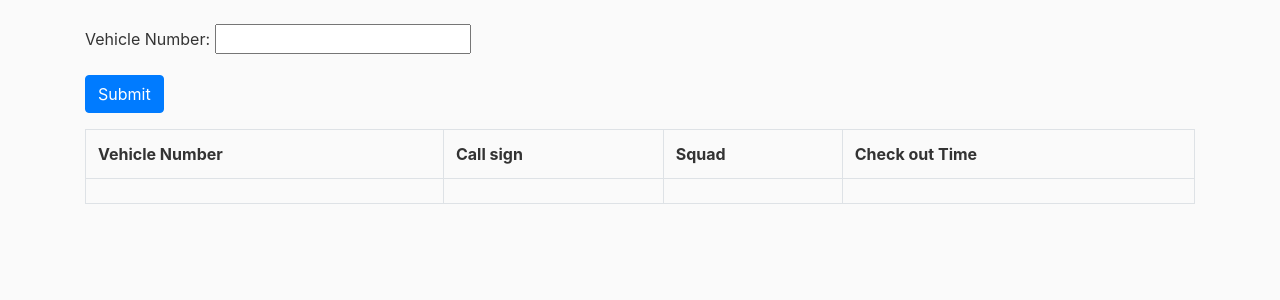
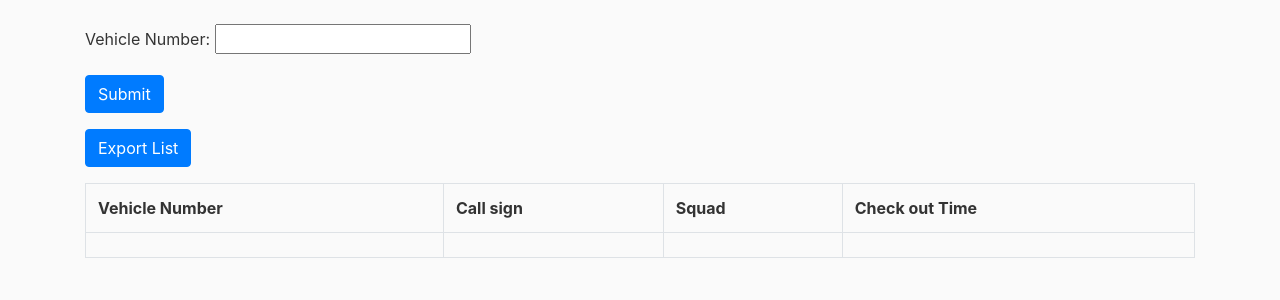
Before and after one commit to tdhillon-552/vTrakproj, a Django app: page /history in a window 1280 px wide. Shown: the part 56-356 px from the top of the page. Run offline with Django 3.2, Linux system fonts and the light colour scheme; lists and menus that the app fills with data are empty; some libraries are stand-ins or nearby versions.

Commit message:
history page working with export.

```diff
--- a/Vtrakproj/settings.py
+++ b/Vtrakproj/settings.py
@@ -49,6 +49,7 @@ MIDDLEWARE = [
     'django.contrib.auth.middleware.AuthenticationMiddleware',
     'django.contrib.messages.middleware.MessageMiddleware',
     'django.middleware.clickjacking.XFrameOptionsMiddleware',
+    'django.contrib.sessions.middleware.SessionMiddleware',
 ]
 
 ROOT_URLCONF = 'Vtrakproj.urls'
--- a/vTrak/templates/vTrak/history.html
+++ b/vTrak/templates/vTrak/history.html
@@ -1,6 +1,6 @@
 {% extends "vTrak/base.html" %}
 {% block content %}
-
+<p>
     <form id="role-form" method="GET" action="">
     <p>
         <label for="id_vehnum">Vehicle Number:</label>
@@ -11,6 +11,10 @@
     <button id=submitbutton type="submit" class="btn btn-primary">Submit</button>
     </div>
     </form>
+</p>
+    <p>
+        <a class="btn btn-primary" href="/report" role="button">Export List</a>
+    </p>
     <p>
         {% if results %}
             <table class="table table-bordered">
--- a/vTrak/urls.py
+++ b/vTrak/urls.py
@@ -1,4 +1,6 @@
 from django.urls import path
+
+from vTrak.views import exportcsv
 from . import views
 
 urlpatterns = [
@@ -6,5 +8,6 @@ urlpatterns = [
     path('about', views.about, name='vTrak-about'),
     path('log', views.log, name='vTrak-log'),
     path('history', views.history, name='vTrak-history'),
+    path('report', views.exportcsv, name='vTrak-exportcsv')
 
 ]
--- a/vTrak/views.py
+++ b/vTrak/views.py
@@ -80,6 +80,7 @@ def history(request):
 
         if searcher.is_valid():
             newsearch = searcher.cleaned_data['vehnum']
+            request.session['vehnumtoexport'] = newsearch
             print("Console Log: Vehicle " + newsearch + " is being searched.")
             results = Activitytable.objects.all().filter(vehnum=newsearch).order_by('-created_on')
     else:
@@ -91,3 +92,19 @@ def history(request):
         'searcher': searcher,
     }
     return render(request, 'vTrak/history.html', content)
+
+
+def exportcsv(request):
+
+    vehnumtoexport = request.session.get('vehnumtoexport')
+
+    response = HttpResponse(content_type='text/csv')
+    response['Content-Disposition'] = 'attachment; filename="export-' + vehnumtoexport + '.csv"'
+    writer = csv.writer(response)
+    writer.writerow(['Vehicle Number', 'Call Sign', 'Squad', 'Check out Time'])
+    export = Activitytable.objects.values_list('vehnum', 'callsign', 'squad', 'created_on').filter(vehnum=vehnumtoexport).order_by('-created_on')
+
+    for exports in export:
+        writer.writerow(exports)
+
+    return response
```
Also changed, not shown: db.sqlite3. Lines whose indentation alone changed are shown as unchanged.
